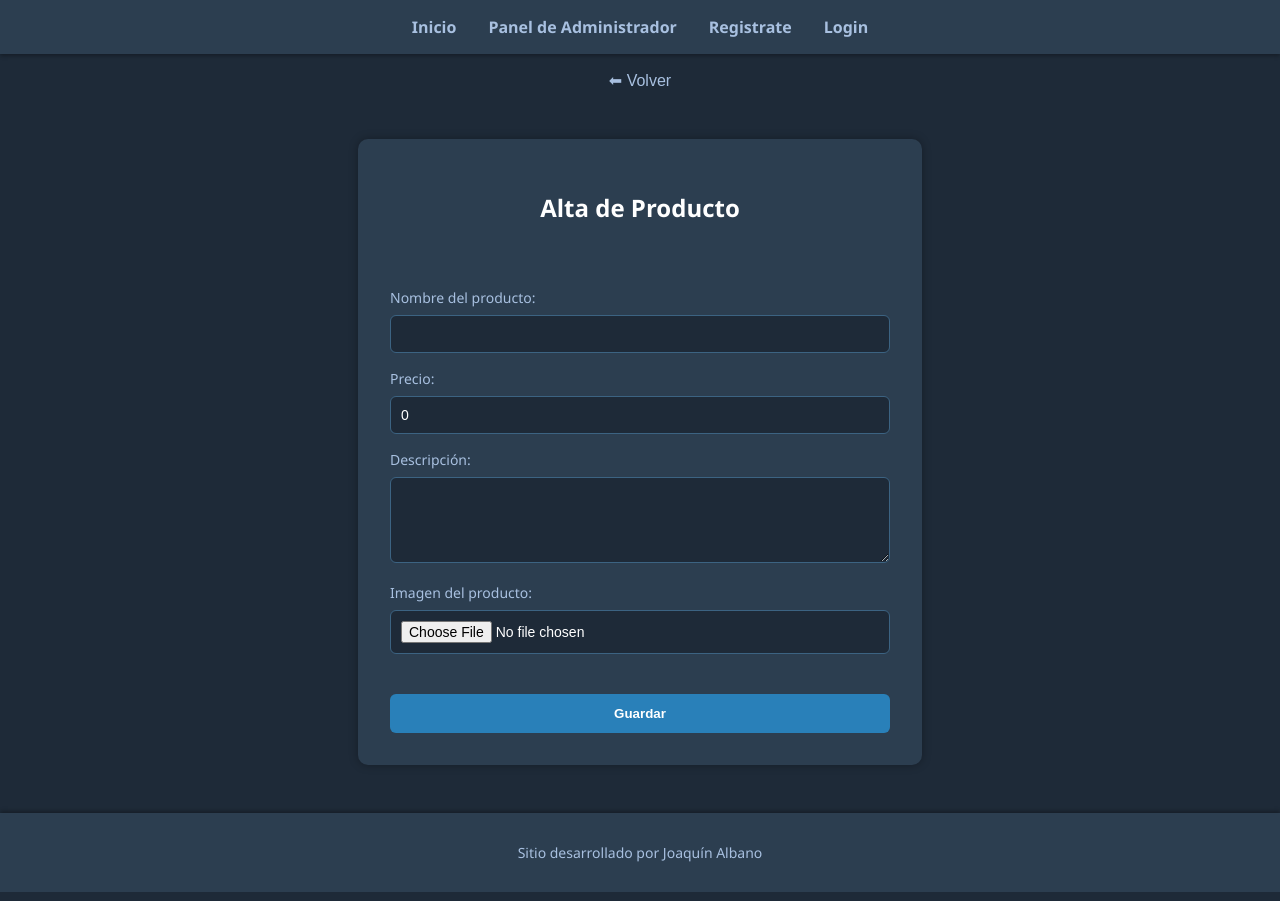
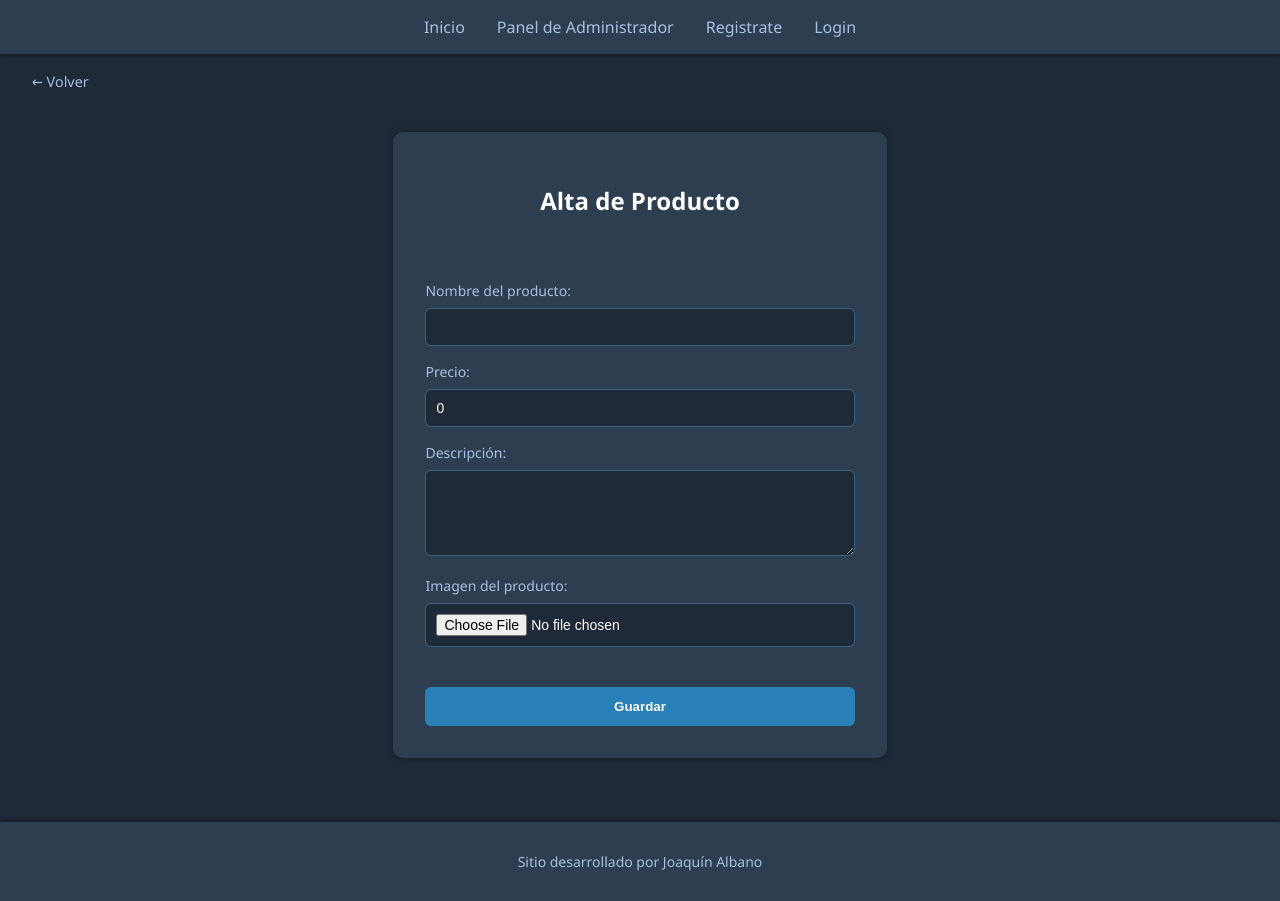
Before and after one commit to jalbano-nlb/first-tp, a React (Vite) app: page /adminpanel in a window 1280 px wide. Built offline with nearby package versions, Linux system fonts and the light colour scheme.

Commit message:
FIX styling header and back button

```diff
--- a/src/components/AdminPanel.jsx
+++ b/src/components/AdminPanel.jsx
@@ -4,14 +4,14 @@ import { useState } from "react";
 import { addDoc, collection } from "firebase/firestore";
 import { db } from "../config/firebase"
 import * as DEF_IMG from "../assets/defaultImage"
-import { useNavigate } from "react-router-dom";
+import { Link } from "react-router-dom";
 
 
 
 const AdminPanel = () => {
 
-    const navigate = useNavigate();
-    const handleBack = () => navigate("/");
+    // const navigate = useNavigate();
+    // const handleBack = () => navigate("/");
 
     const [name, setName] = useState("");
     const [price, setPrice] = useState(0);
@@ -102,7 +102,11 @@ const AdminPanel = () => {
 
     return (
         <Layout>
-            <button className="back-btn" onClick={handleBack}>⬅ Volver</button>
+            <div className="form-container">
+                <div className="form-back">
+                    <Link to="/">← Volver</Link>
+                </div>
+
                 <div className="create-product-cont">
                     <div className="create-product-card">
                         <h2>Alta de Producto</h2>
@@ -145,6 +149,7 @@ const AdminPanel = () => {
                         </form>
                     </div>
                 </div>
+            </div>
         </Layout>
     );
 };
--- a/src/components/EditProduct.jsx
+++ b/src/components/EditProduct.jsx
@@ -1,4 +1,4 @@
-import { useParams, useNavigate } from "react-router-dom";
+import { useParams, useNavigate, Link } from "react-router-dom";
 import { useEffect, useState } from "react";
 import Layout from "./Layout";
 import { db } from "../config/firebase";
@@ -9,7 +9,6 @@ import "../styles/AdminPanel.css" //Utilizo el mismo que el de alta, son casi ig
 const EditProduct = () => {
     const { prodId } = useParams();
     const navigate = useNavigate();
-    const handleBack = () => navigate("/");
     const [name, setName] = useState("");
     const [price, setPrice] = useState("");
     const [desc, setDesc] = useState("");
@@ -116,7 +115,10 @@ const EditProduct = () => {
 
     return (
         <Layout>
-            <button className="back-btn" onClick={handleBack}>⬅ Volver</button>
+            <div className="form-container">
+                <div className="form-back">
+                    <Link to="/">← Volver</Link>
+                </div>
                 <div className="create-product-cont">
                     <div className="create-product-card">
                         <h2>Editar Producto</h2>
@@ -150,6 +152,7 @@ const EditProduct = () => {
                         </form>
                     </div>
                 </div>
+            </div>
         </Layout>
     );
 };
--- a/src/styles/AdminPanel.css
+++ b/src/styles/AdminPanel.css
@@ -1,3 +1,26 @@
+.form-container {
+  display: flex;
+  flex-direction: column;
+  align-items: center;
+  padding: 1rem;
+}
+.form-back {
+  align-self: flex-start;
+  margin-bottom: 0.5rem;
+  padding-left: 1rem;
+}
+
+.form-back a {
+  color: #a8c0e0;
+  font-size: 0.9rem;
+  text-decoration: none;
+  transition: color 0.3s;
+}
+
+.form-back a:hover {
+  color: #2980b9;
+}
+
 .create-product-cont {
   display: flex;
   justify-content: center;
--- a/src/styles/Header.css
+++ b/src/styles/Header.css
@@ -20,7 +20,7 @@
 .header-nav-list li a {
   text-decoration: none;
   color: #a8c0e0;
-  font-weight: bold;
+  font-weight: 500;
   font-size: 1rem;
   transition: color 0.3s ease;
 }
```
Lines whose indentation alone changed are shown as unchanged.
